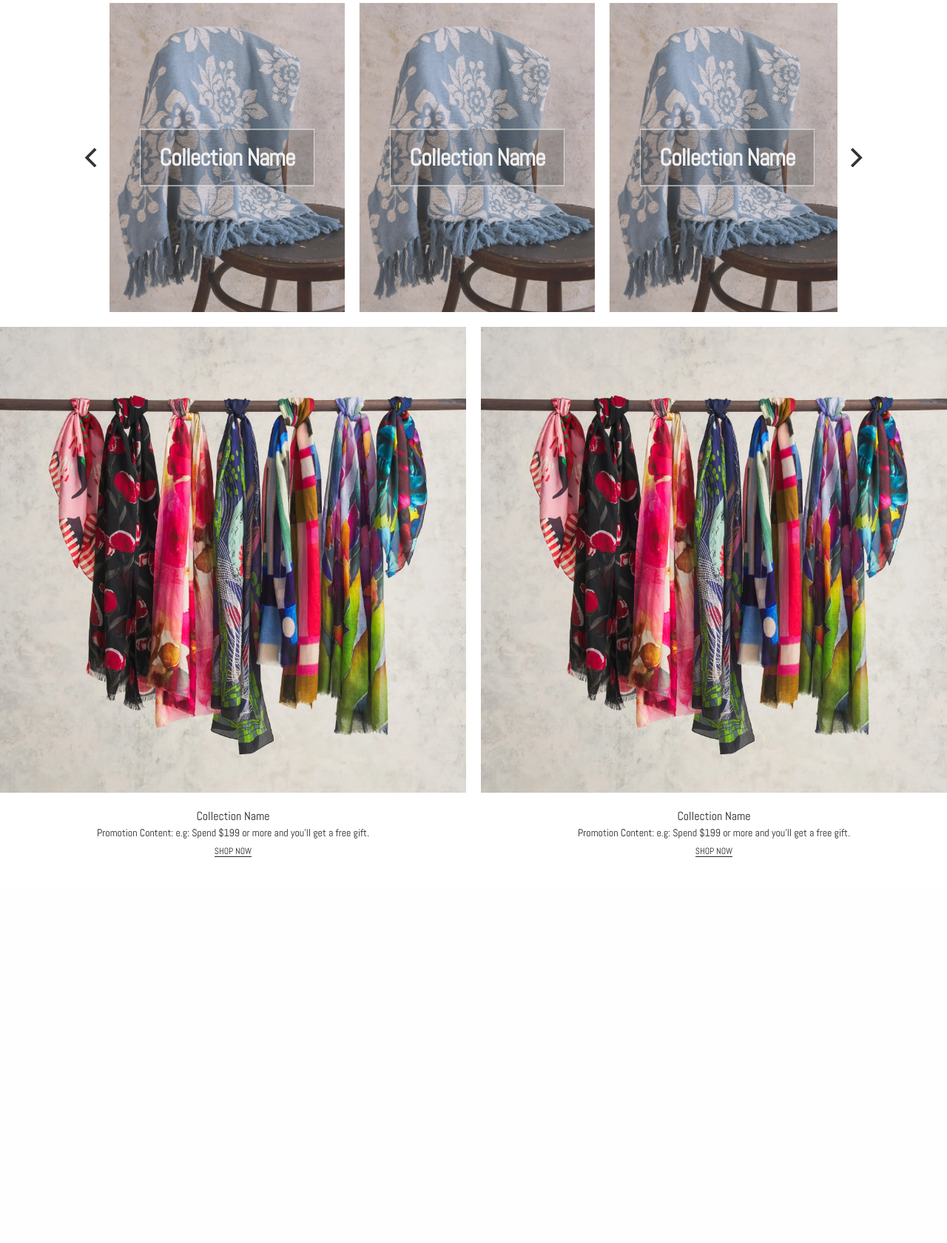
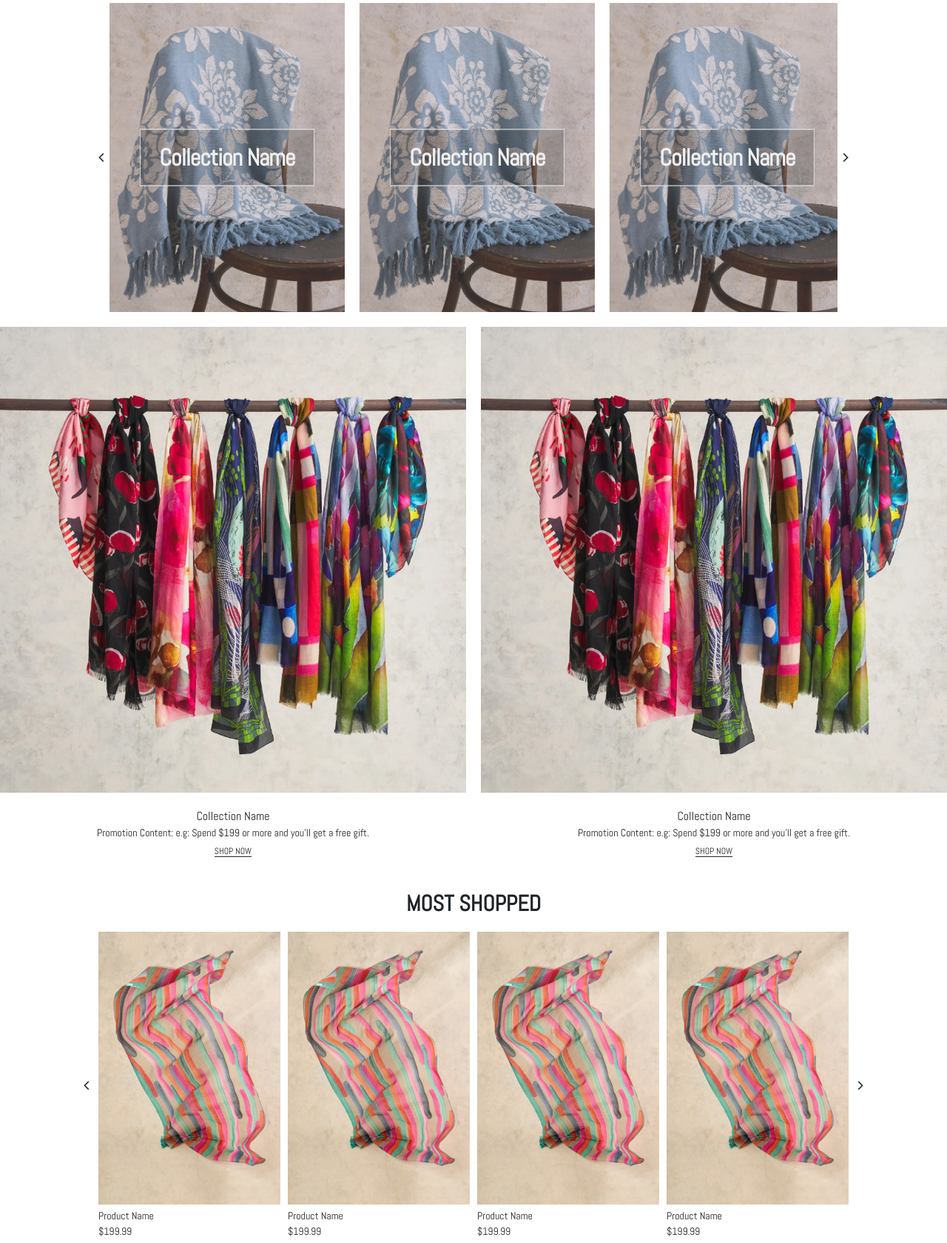
Before and after one commit to thoseJC/Moa-Creek-Rural-Supplies, a Flask app: page / in a window 1280 px wide. Shown: the part 195-1876 px from the top of the page at 74% size. Before the commit the page ends 1354 px from the top, so only its background shows below. Run offline with Flask 3, Linux system fonts and the light colour scheme.

Commit message:
feat: added 'product card' and relevant slider logic

```diff
--- a/static/scripts/common.js
+++ b/static/scripts/common.js
@@ -20,3 +20,26 @@
   }
 
   customElements.define('category-cards', CategoryCards);
+
+class ProductCards extends HTMLElement {
+  constructor() {
+    super();
+
+    this.sliderFunc();
+  }
+  sliderFunc() {
+    const productCardsContainer = this.querySelector('.product-cards');
+    const productCards = this.querySelectorAll('.product-card');
+
+    if (productCards.length > 4) {
+      const flkty = new Flickity(productCardsContainer, {
+        cellAlign: 'left',
+        wrapAround: true,
+        contain: true,
+        pageDots: false
+      });
+    }
+  }
+}
+
+customElements.define('product-cards', ProductCards);
--- a/static/styles/global.css
+++ b/static/styles/global.css
@@ -1,4 +1,5 @@
 @import url('category-card.css');
+@import url('product-card.css');
 
 :root {
   --bg-header: #3D8361;
@@ -44,3 +45,16 @@ section.content {
   border-color: var(--link-hover);
   transition: all 0.3s ease;
 }
+
+.flickity-button.flickity-prev-next-button {
+  width: 20px;
+  height: 20px;
+}
+
+.flickity-button.flickity-prev-next-button.previous {
+  left: -20px;
+}
+
+.flickity-button.flickity-prev-next-button.next {
+  right: -20px;
+}
--- /dev/null
+++ b/static/styles/product-card.css
@@ -0,0 +1,63 @@
+.product-cards--container {
+  display: block;
+  width: 100%;
+  max-width: 1024px;
+  margin: 0 auto;
+}
+
+.product-cards {
+  display: block;
+}
+
+.product-cards:not(.flickity-enabled) {
+  display: flex;
+  flex-wrap: wrap;
+}
+
+.product-card {
+  display: inline-block;
+  width: 25%;
+  padding: 5px;
+}
+
+.product-card--image {
+  position: relative;
+  width: 100%;
+  padding-top: 150%;
+}
+
+.product-card--image img {
+  position: absolute;
+  top: 0;
+  left: 0;
+  width: 100%;
+  height: 100%;
+  object-fit: cover;
+  transition: all 0.3s ease;
+}
+
+.product-card--image img:nth-child(2) {
+  opacity: 0;
+}
+
+.product-card:hover .product-card--image img:nth-child(1) {
+  opacity: 0;
+  transition: all 0.3s ease;
+}
+
+.product-card:hover .product-card--image img:nth-child(2) {
+  opacity: 1;
+  transition: all 0.3s ease;
+}
+
+.product-card--content {
+  display: flex;
+  flex-direction: column;
+  margin: 5px 0 0 0;
+}
+
+.product-card--name,
+.product-card--price {
+  font-size: 0.875rem;
+  color: var(--black);
+}
--- /dev/null
+++ b/templates/components/product-card.html
@@ -0,0 +1,10 @@
+<div class="product-card">
+  <div class="product-card--image">
+    <img src="{{ url_for('static', filename='images/product-card-img-one.webp') }}" alt="Product Image">
+    <img src="{{ url_for('static', filename='images/product-card-img-two.webp') }}" alt="Product Image">
+  </div>
+  <div class="product-card--content">
+    <div class="product-card--name">Product Name</div>
+    <div class="product-card--price">$199.99</div>
+  </div>
+</div>
--- a/templates/global/index.html
+++ b/templates/global/index.html
@@ -27,5 +27,20 @@
   <!-- 'Two Big Collection Cards' Section - Begin -->
   {% include "components/two-big-collection-cards.html" %}
   <!-- 'Two Big Collection Cards' Section - End -->
+
+  <!-- 'Product Cards' Section - Begin -->
+  {% set section_header = 'Most Shopped' %}
+  {% set section_description = "" %}
+  {% include "components/section-header.html" %}
+  <product-cards class="product-cards--container">
+    <div class="product-cards">
+      {% include "components/product-card.html" %}
+      {% include "components/product-card.html" %}
+      {% include "components/product-card.html" %}
+      {% include "components/product-card.html" %}
+      {% include "components/product-card.html" %}
+    </div>
+  </product-cards>
+  <!-- 'Product Cards' Section - End -->
 </div>
 {% endblock %}
```
Also changed, not shown: static/images/product-card-img-one.webp (added), static/images/product-card-img-two.webp (added).
